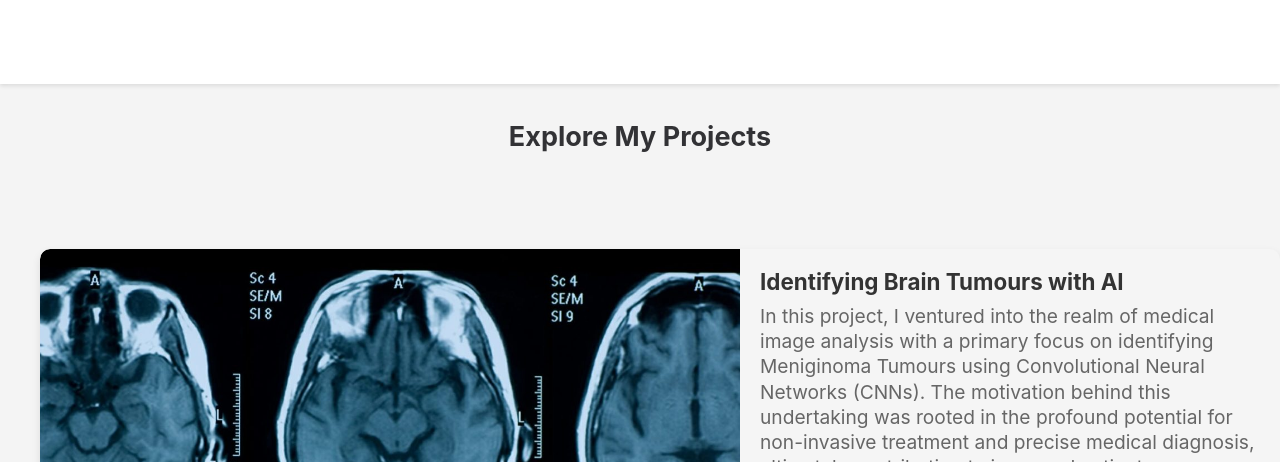
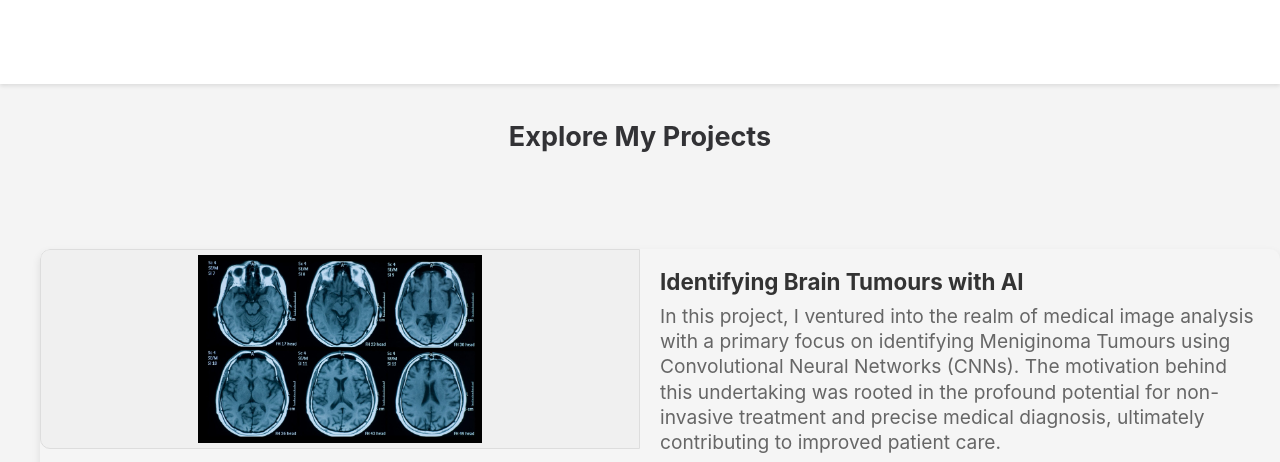
Before and after one commit to JosiePG/Portfolio_Website, a plain HTML site: page index.html in a window 1280 px wide. Shown: the part 338-800 px from the top of the page. Drawn offline with Linux system fonts and the light colour scheme.

Commit message:
Fixed image sizings

```diff
--- a/style.css
+++ b/style.css
@@ -207,9 +207,13 @@ header {
 }
 
 .project-item img {
-    max-width: 100%; /* Make images responsive */
-    border-top-left-radius: 0; /* Remove top border radius on small screens */
-    border-bottom-left-radius: 0; /* Remove bottom border radius on small screens */
+    width: 600px;
+    height: 200px;
+    object-fit: contain;
+    background-color: #f0f0f0;
+    border: 1px solid #ddd;
+    padding: 5px;
+    box-sizing: border-box;
 }
 
 /* Media queries for larger screens */
```
